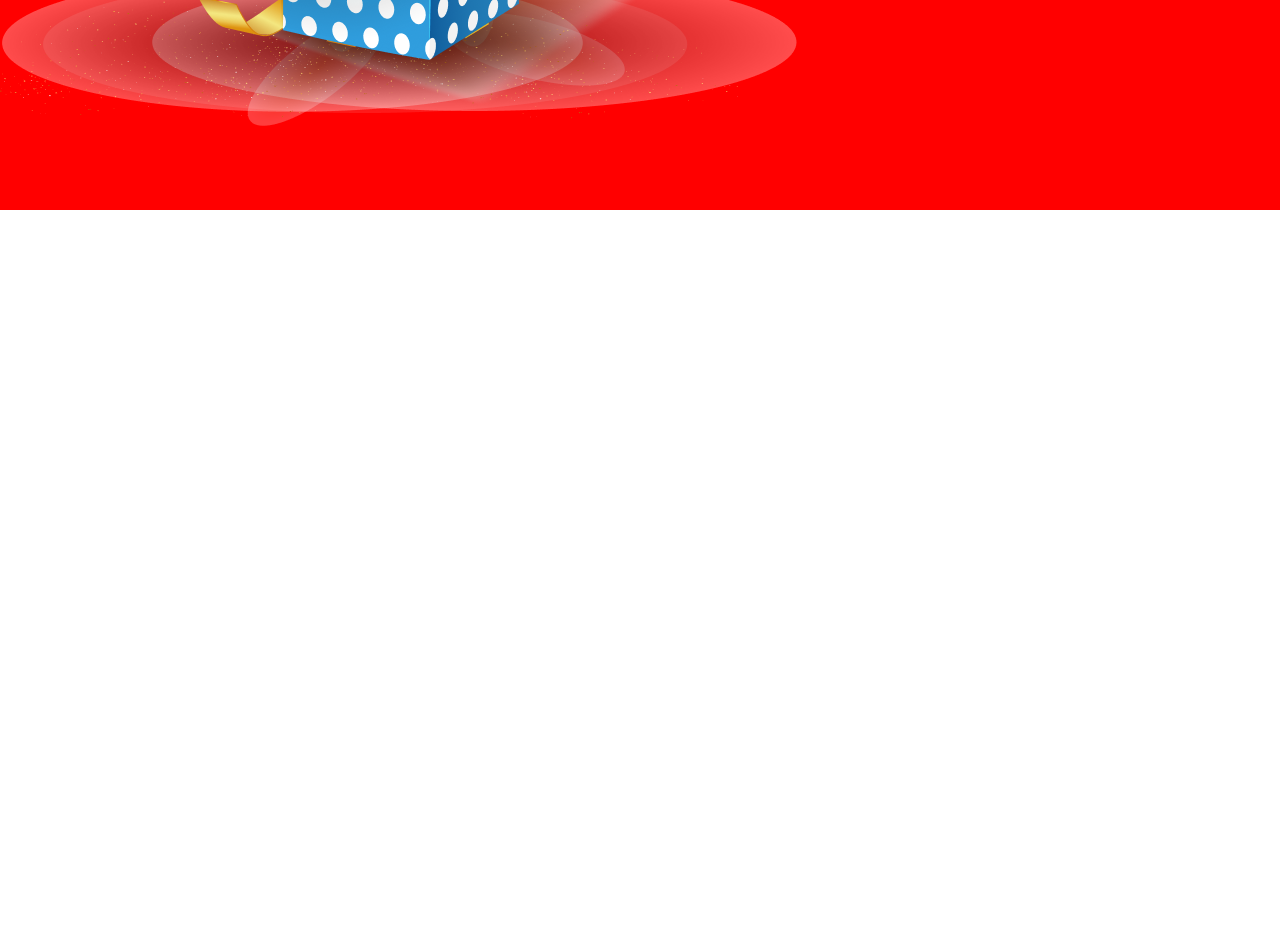
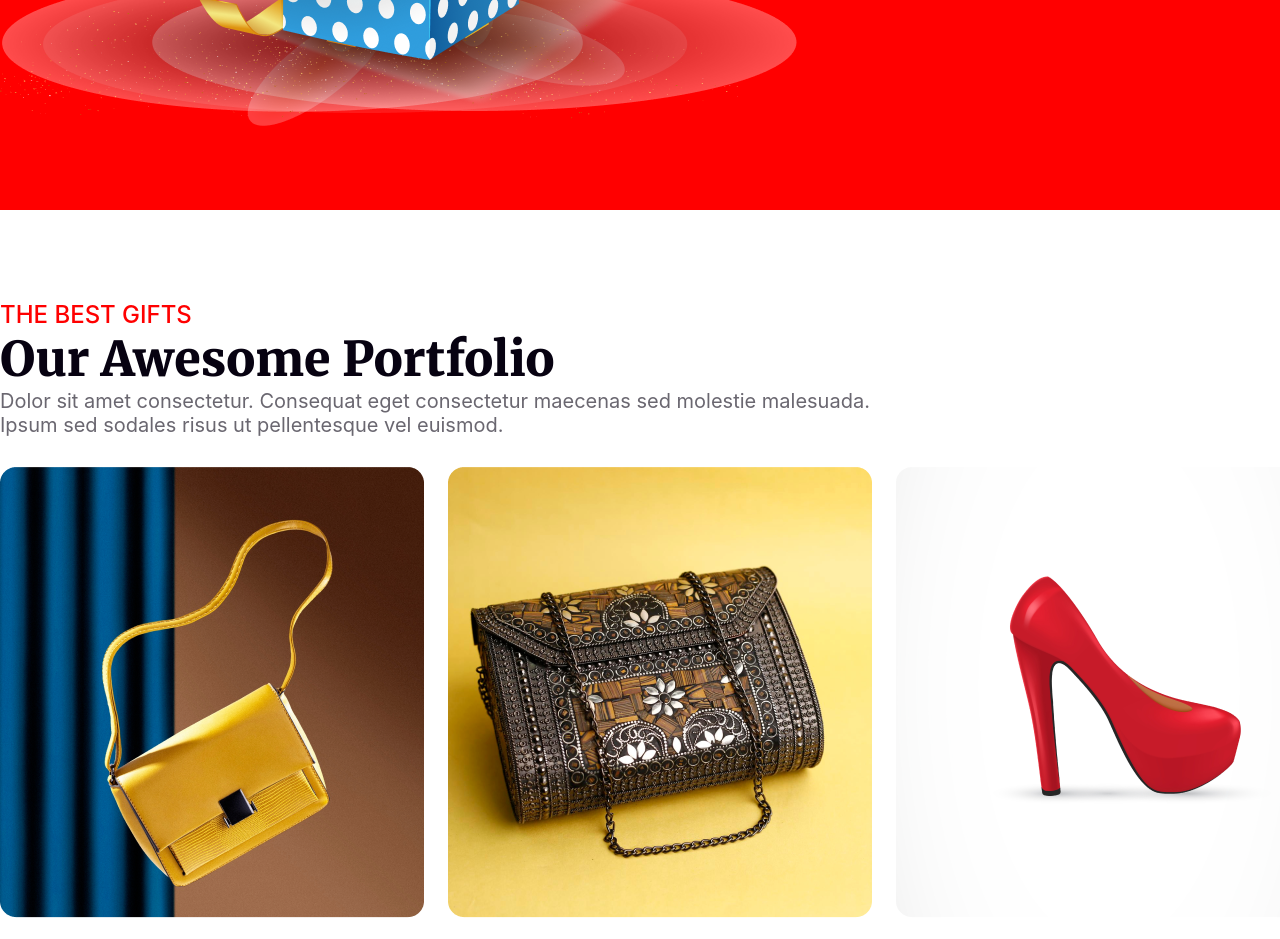
Before and after one commit to Ahad-Miah/B9-A1-solution, a plain HTML site: page index.html in a window 1280 px wide. Shown: the part 4189-5128 px from the top of the page. Before the commit the page ends 4489 px from the top, so only its background shows below. Drawn offline with Linux system fonts and the light colour scheme.

Commit message:
seventh section done

```diff
--- a/index.html
+++ b/index.html
@@ -95,6 +95,25 @@
          </section>
         <!-- Sixth section ends -->
 
+        <!-- Seventh section starts -->
+         <section class="seventh-section-container">
+            <div class="seventh-section-content">
+                <h6>THE BEST GIFTS</h6>
+                <h1>Our Awesome Portfolio</h1>
+                <p>Dolor sit amet consectetur. Consequat eget consectetur maecenas sed molestie malesuada. <br>Ipsum sed sodales risus ut pellentesque vel euismod. </p>
+            </div>
+            <div class="seventh-section-images">
+                <img src="./images/Rectangle 3.png" alt="">
+                <img src="./images/Rectangle 4.png" alt="">
+                <img src="./images/Rectangle 5.png" alt="">
+                <img src="./images/Rectangle 6.png" alt="">
+                <img src="./images/Rectangle 7.png" alt="">
+                <img src="./images/Rectangle 8.png" alt="">
+            </div>
+
+         </section>
+         <!-- seventh section ends -->
+
     </main>
     <footer>
 
--- a/styles/style.css
+++ b/styles/style.css
@@ -272,6 +272,38 @@ body{
     top:40%;
     left:60%;
 }
-
-
 /* sixth section ends */
+/* seventh section starts */
+.seventh-section-container{
+    width: 1320px;
+    height: 1163px;
+    margin:0px auto;
+    margin-bottom: 92px;
+}
+.seventh-section-content h6{
+    color: rgb(255, 0, 0);
+    font-family: Inter;
+    font-size: 24px;
+    font-weight: 500;
+}
+.seventh-section-content h1{
+    color: rgb(7, 2, 17);
+    font-family: Merriweather;
+    font-size: 48px;
+    font-weight: 900;
+}
+.seventh-section-content p{
+    color: rgba(7, 2, 17, 0.6);
+    font-family: Inter;
+    font-size: 20px;
+    font-weight: 400;
+}
+.seventh-section-content{
+    margin-bottom: 30px;
+}
+.seventh-section-images{
+    display:flex;
+    flex-wrap: wrap;
+    gap:24px;
+}
+/* Seventh section ends */
```
